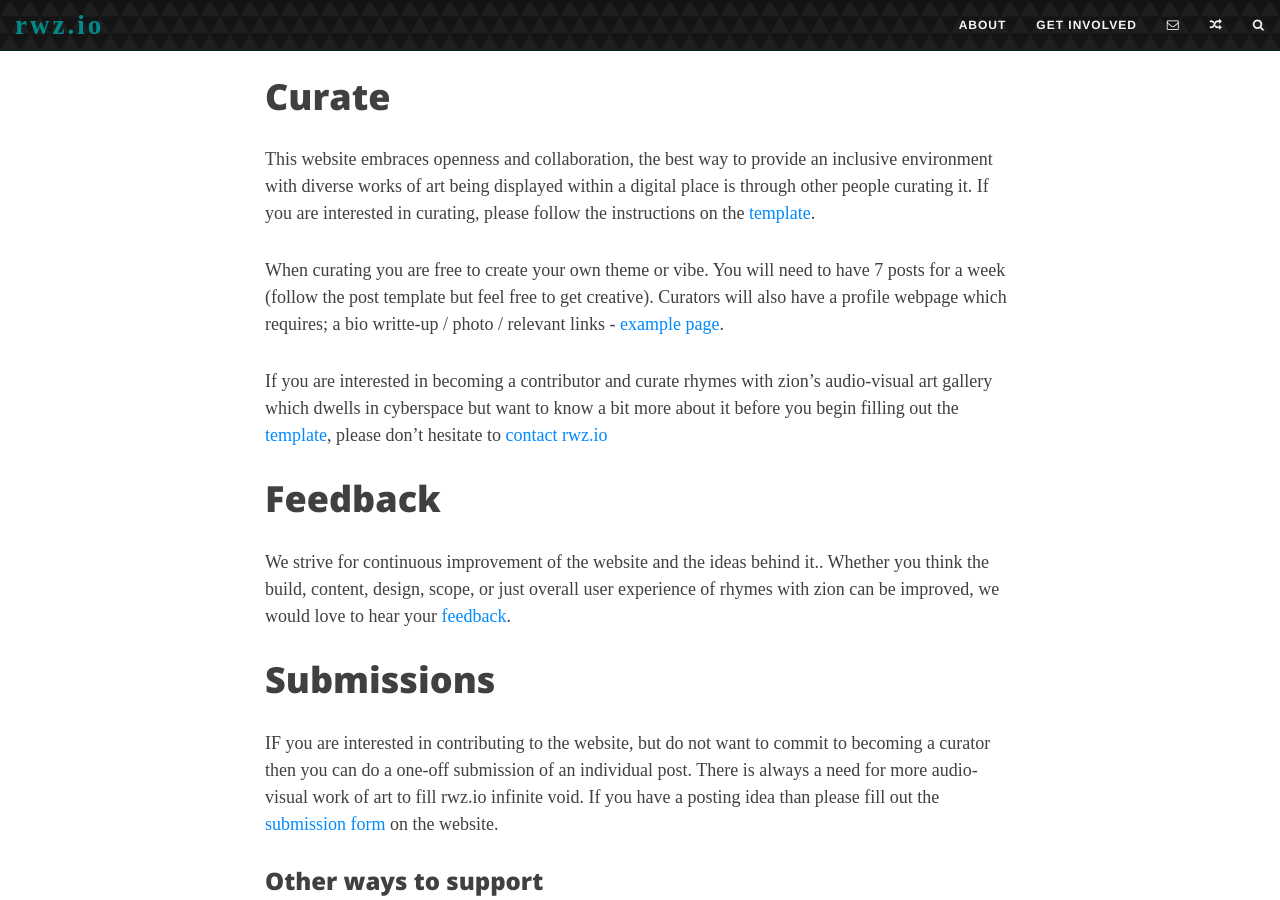
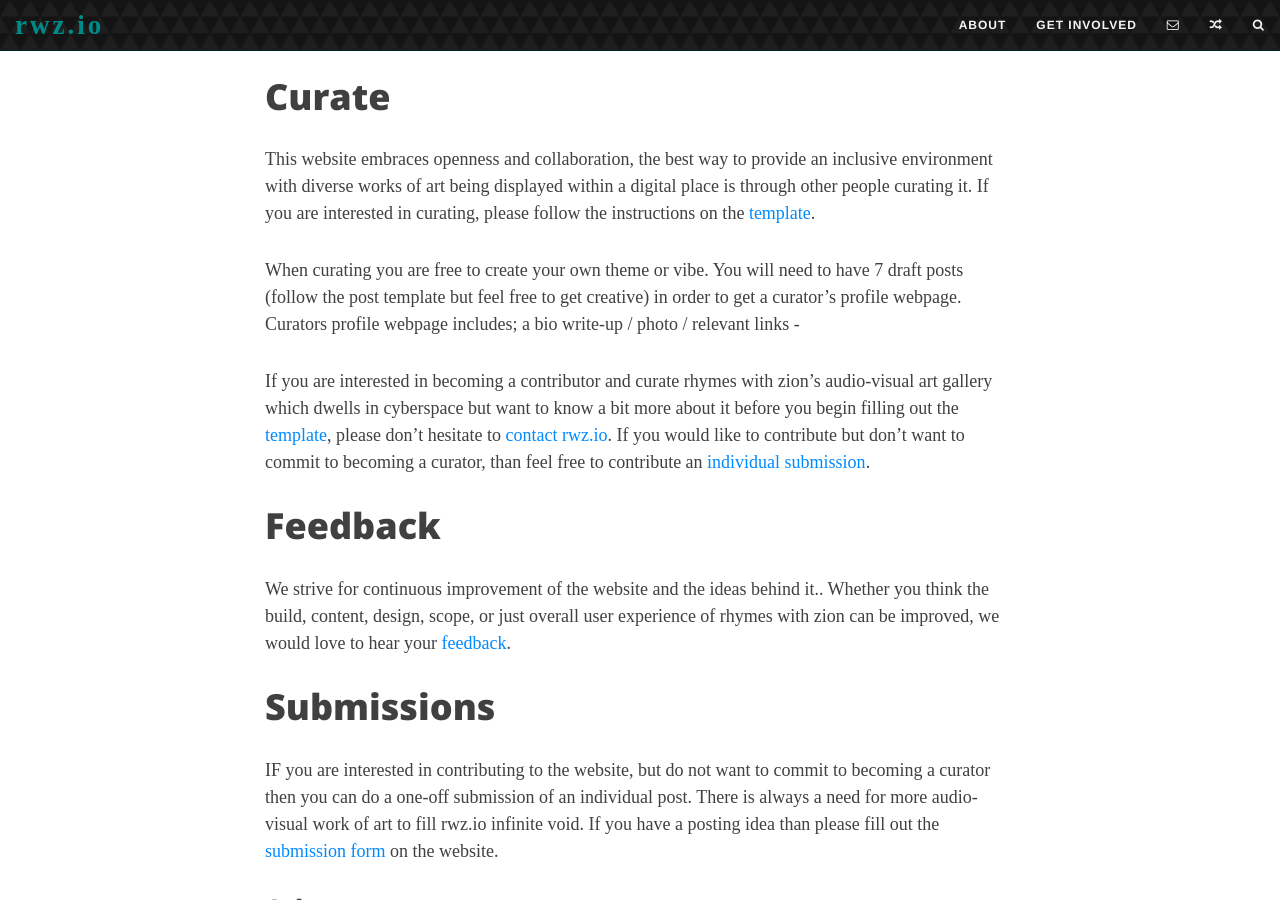
Before and after one commit to rhymeswithzion/rwz-test, a Jekyll site: the page built from get-involved.md, in a window 1280 px wide and 900 px high, scrolled down 613 px. Built offline with Jekyll 4.4.1, drawn with Linux system fonts in a browser that asks for light colours; some web fonts are replaced.

Commit message:
Update get-involved.md

```diff
--- a/get-involved.md
+++ b/get-involved.md
@@ -10,9 +10,9 @@ This website is built openly and is inclusive to all, enabling many ways for you
 
 This website embraces openness and collaboration, the best way to provide an inclusive environment with diverse works of art being displayed within a digital place is through other people curating it. If you are interested in curating, please follow the instructions on the <a href="https://docs.google.com/document/d/1u7PoI3MD21fb0GxSsZyfxVKJhmEE8eP3cbyBOWyufss" target="_blank">template</a>.
 
-When curating you are free to create your own theme or vibe. You will need to have 7 posts for a week (follow the post template but feel free to get creative). Curators will also have a profile webpage which requires; a bio writte-up / photo / relevant links - [example page](http://www.rwz.io/curators/brian/).
+When curating you are free to create your own theme or vibe. You will need to have 7 draft posts (follow the post template but feel free to get creative) in order to get a curator's profile webpage. Curators profile webpage includes; a bio write-up / photo / relevant links -
 
-If you are interested in becoming a contributor and curate rhymes with zion's audio-visual art gallery which dwells in cyberspace but want to know a bit more about it before you begin filling out the <a href="https://docs.google.com/document/d/1u7PoI3MD21fb0GxSsZyfxVKJhmEE8eP3cbyBOWyufss" target="_blank">template</a>, please don't hesitate to [contact rwz.io](https://rwz.io/contact)
+If you are interested in becoming a contributor and curate rhymes with zion's audio-visual art gallery which dwells in cyberspace but want to know a bit more about it before you begin filling out the <a href="https://docs.google.com/document/d/1u7PoI3MD21fb0GxSsZyfxVKJhmEE8eP3cbyBOWyufss" target="_blank">template</a>, please don't hesitate to [contact rwz.io](https://rwz.io/contact). If you would like to contribute but don't want to commit to becoming a curator, than feel free to contribute an [individual submission](#submissions).
 
 # Feedback
 
```
